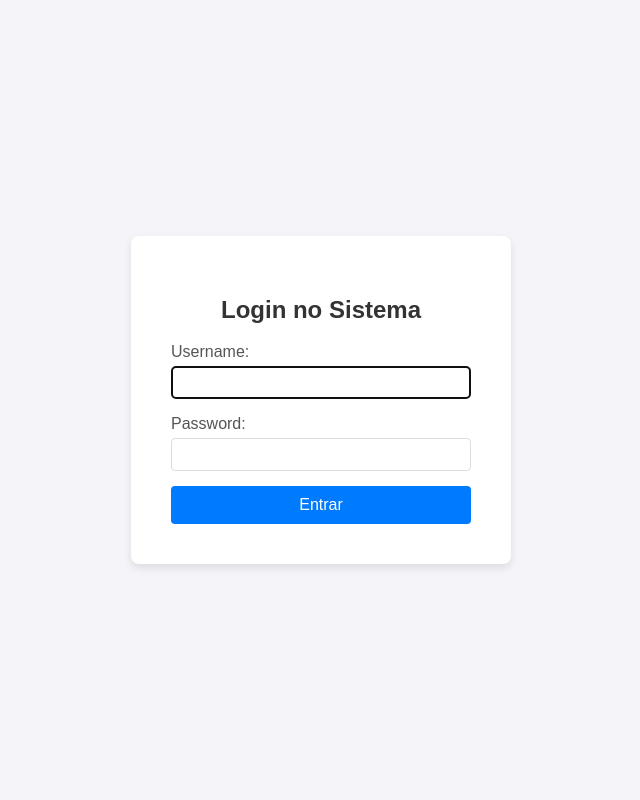
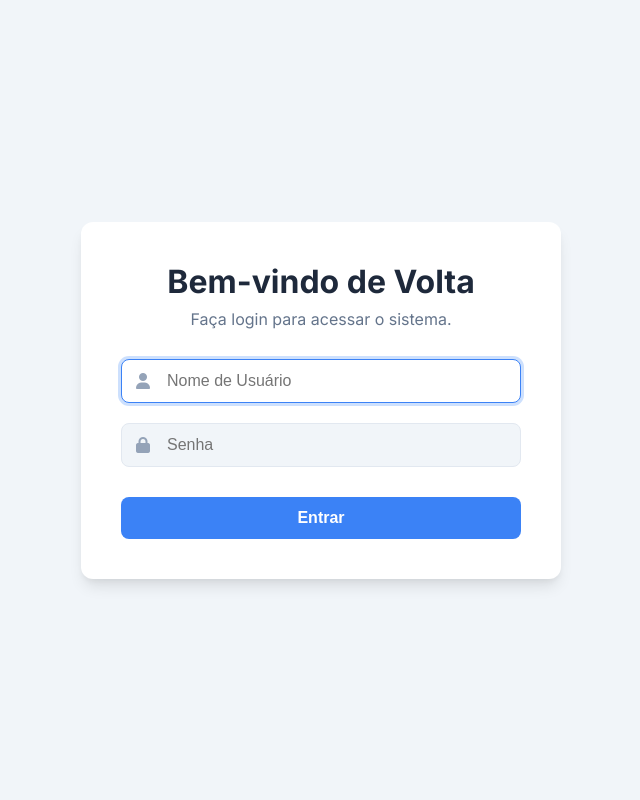
Before and after one commit to Jeff1984Sor/rca_final, a Django app: page /accounts/login/ in a window 1280 px wide. Shown: the whole page, without its empty margins (319-959 px from the left). Run offline with Django 5.2, Linux system fonts and the light colour scheme.

Commit message:
Feature: Tela de Login

```diff
--- /dev/null
+++ b/core/forms.py
@@ -0,0 +1,14 @@
+# core/forms.py
+from django import forms
+from django.contrib.auth.forms import AuthenticationForm
+
+class CustomAuthenticationForm(AuthenticationForm):
+    username = forms.CharField(widget=forms.TextInput(attrs={
+        'class': 'form-control',
+        'placeholder': 'Nome de Usuário',
+        'autofocus': True
+    }))
+    password = forms.CharField(widget=forms.PasswordInput(attrs={
+        'class': 'form-control',
+        'placeholder': 'Senha',
+    }))
--- a/core/views.py
+++ b/core/views.py
@@ -1,6 +1,27 @@
-from django.shortcuts import render
+from django.shortcuts import render, redirect
+from django.contrib.auth import views as auth_views
+from .forms import CustomAuthenticationForm
+from django.contrib.auth import logout
 
 def home(request):
-    # Por enquanto, a view só precisa renderizar o template.
-    # No futuro, podemos adicionar aqui um painel com estatísticas, etc.
-    return render(request, 'core/home.html')
+    # Se o usuário estiver autenticado, mostra a página de boas-vindas.
+    if request.user.is_authenticated:
+        return render(request, 'core/home.html')
+
+    # Se o usuário NÃO estiver autenticado, redireciona para a página de login.
+    return redirect('login')
+
+
+class CustomLoginView(auth_views.LoginView):
+    """
+    Nossa view de login customizada, que usa nosso formulário customizado.
+    """
+    authentication_form = CustomAuthenticationForm
+    template_name = 'registration/login.html'
+
+def logout_view(request):
+    """
+    Desloga o usuário e redireciona para a página de login.
+    """
+    logout(request)
+    return redirect('login')
--- a/gestao_casos/urls.py
+++ b/gestao_casos/urls.py
@@ -1,9 +1,13 @@
 from django.contrib import admin
 from django.urls import path, include
+from core.views import CustomLoginView, logout_view
 
 urlpatterns = [
     # Rotas Padrão
     path('admin/', admin.site.urls),
+    #path('accounts/', include('django.contrib.auth.urls')),
+    path('accounts/logout/', logout_view, name='logout'),
+    path('accounts/login/', CustomLoginView.as_view(), name='login'),
     path('accounts/', include('django.contrib.auth.urls')),
     path('', include('core.urls', namespace='core')),
     path('clientes/', include('clientes.urls', namespace='clientes')),
--- a/templates/registration/login.html
+++ b/templates/registration/login.html
@@ -1,27 +1,134 @@
-<!-- templates/registration/login.html -->
 <!DOCTYPE html>
 <html lang="pt-br">
 <head>
     <meta charset="UTF-8">
     <title>Login</title>
+
+    <!-- Precisamos importar as fontes e ícones aqui também -->
+    <link rel="preconnect" href="https://fonts.googleapis.com">
+    <link rel="preconnect" href="https://fonts.gstatic.com" crossorigin>
+    <link href="https://fonts.googleapis.com/css2?family=Inter:wght@400;500;600;700&display=swap" rel="stylesheet">
+    <link rel="stylesheet" href="https://cdnjs.cloudflare.com/ajax/libs/font-awesome/6.5.1/css/all.min.css" integrity="sha512-DTOQO9RWCH3ppGqcWaEA1BIZOC6xxalwEsw9c2QQeAIftl+Vegovlnee1c9QX4TctnWMn13TZye+giMm8e2LwA==" crossorigin="anonymous" referrerpolicy="no-referrer" />
+
     <style>
-        body { font-family: Arial, sans-serif; background-color: #f4f4f9; display: flex; justify-content: center; align-items: center; height: 100vh; margin: 0; }
-        .login-container { background-color: white; padding: 40px; border-radius: 8px; box-shadow: 0 4px 8px rgba(0,0,0,0.1); width: 300px; }
-        h2 { text-align: center; color: #333; }
-        form p { margin-bottom: 15px; }
-        label { display: block; margin-bottom: 5px; color: #555; }
-        input[type="text"], input[type="password"] { width: 100%; padding: 8px; border: 1px solid #ddd; border-radius: 4px; box-sizing: border-box; }
-        button { width: 100%; padding: 10px; background-color: #007BFF; color: white; border: none; border-radius: 4px; cursor: pointer; font-size: 16px; }
-        button:hover { background-color: #0056b3; }
+        :root {
+            --primary-color: #3b82f6;
+            --danger-color: #ef4444;
+            --text-dark: #1e293b;
+            --text-medium: #64748b;
+            --text-light: #94a3b8;
+            --bg-main: #f1f5f9;
+            --bg-card: #ffffff;
+            --border-color: #e2e8f0;
+        }
+        body {
+            font-family: 'Inter', sans-serif;
+            display: flex;
+            justify-content: center;
+            align-items: center;
+            height: 100vh;
+            margin: 0;
+            background-color: var(--bg-main);
+        }
+        .login-card {
+            width: 100%;
+            max-width: 400px;
+            padding: 40px;
+            background-color: var(--bg-card);
+            border-radius: 12px;
+            box-shadow: 0 10px 15px -3px rgba(0,0,0,0.1), 0 4px 6px -2px rgba(0,0,0,0.05);
+        }
+        .login-header {
+            text-align: center;
+            margin-bottom: 30px;
+        }
+        .login-header h1 {
+            font-size: 2rem;
+            color: var(--text-dark);
+            margin: 0;
+        }
+        .login-header p {
+            color: var(--text-medium);
+            margin-top: 8px;
+        }
+        .form-group {
+            position: relative;
+            margin-bottom: 20px;
+        }
+        .form-group .fa-solid {
+            position: absolute;
+            left: 15px;
+            top: 50%;
+            transform: translateY(-50%);
+            color: var(--text-light);
+        }
+        .form-group input {
+            width: 100%;
+            padding: 12px 12px 12px 45px; /* Espaço para o ícone */
+            border-radius: 8px;
+            border: 1px solid var(--border-color);
+            box-sizing: border-box;
+            font-size: 1rem;
+            background-color: var(--bg-main);
+            transition: border-color 0.2s, box-shadow 0.2s;
+        }
+        .form-group input:focus {
+            background-color: white;
+            border-color: var(--primary-color);
+            box-shadow: 0 0 0 3px rgba(59,130,246,.25);
+            outline: none;
+        }
+        .btn-login {
+            width: 100%;
+            padding: 12px;
+            margin-top: 10px;
+            font-size: 1rem;
+            font-weight: 600;
+            background-color: var(--primary-color);
+            color: white;
+            border: none;
+            border-radius: 8px;
+            cursor: pointer;
+            transition: opacity 0.2s;
+        }
+        .btn-login:hover {
+            opacity: 0.85;
+        }
+        .error-message {
+            background-color: #fee2e2;
+            color: #b91c1c;
+            padding: 15px;
+            border-radius: 8px;
+            margin-bottom: 20px;
+            text-align: center;
+            font-weight: 500;
+        }
     </style>
 </head>
 <body>
-    <div class="login-container">
-        <h2>Login no Sistema</h2>
+    <div class="login-card">
+        <div class="login-header">
+            <h1>Bem-vindo de Volta</h1>
+            <p>Faça login para acessar o sistema.</p>
+        </div>
+
+        {% if form.errors %}
+            <div class="error-message">
+                <p>Seu nome de usuário e senha não correspondem. Por favor, tente novamente.</p>
+            </div>
+        {% endif %}
+
         <form method="post">
             {% csrf_token %}
-            {{ form.as_p }}
-            <button type="submit">Entrar</button>
+            <div class="form-group">
+                <i class="fa-solid fa-user"></i>
+                {{ form.username }}
+            </div>
+            <div class="form-group">
+                <i class="fa-solid fa-lock"></i>
+                {{ form.password }}
+            </div>
+            <button type="submit" class="btn-login">Entrar</button>
         </form>
     </div>
 </body>
```
Also changed, not shown: templates/base.html (+18 -1 lines).
